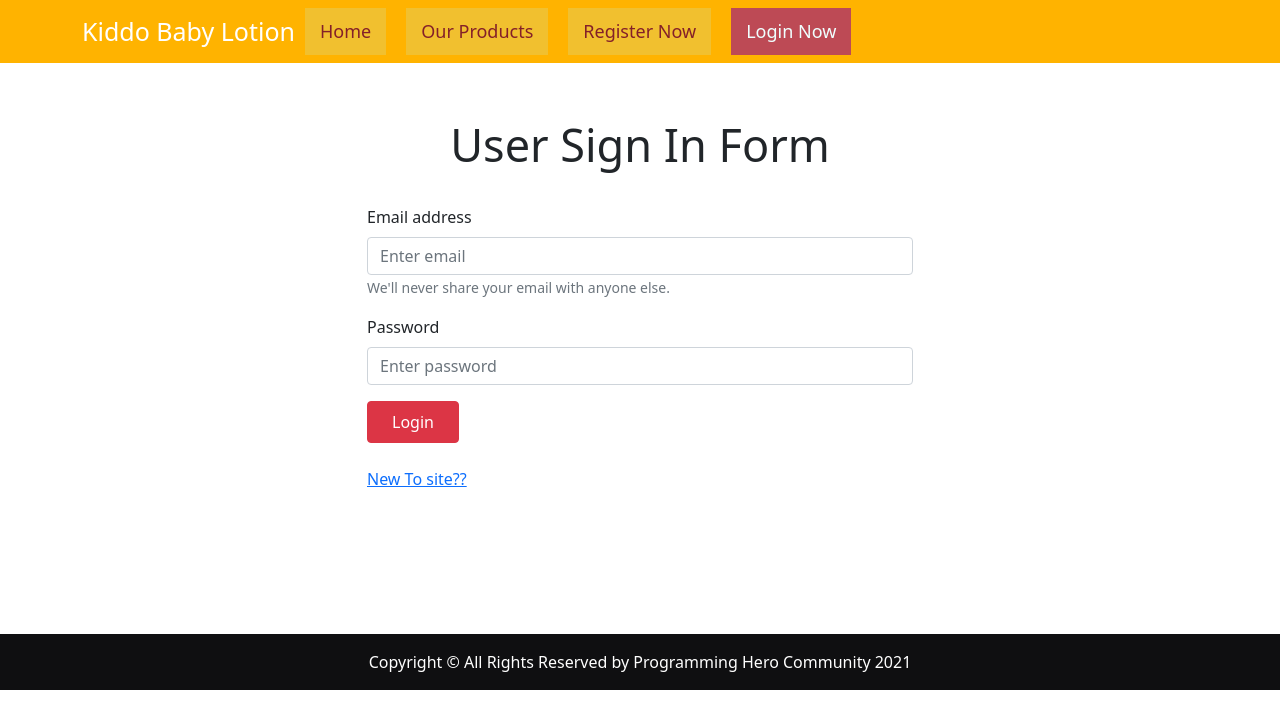
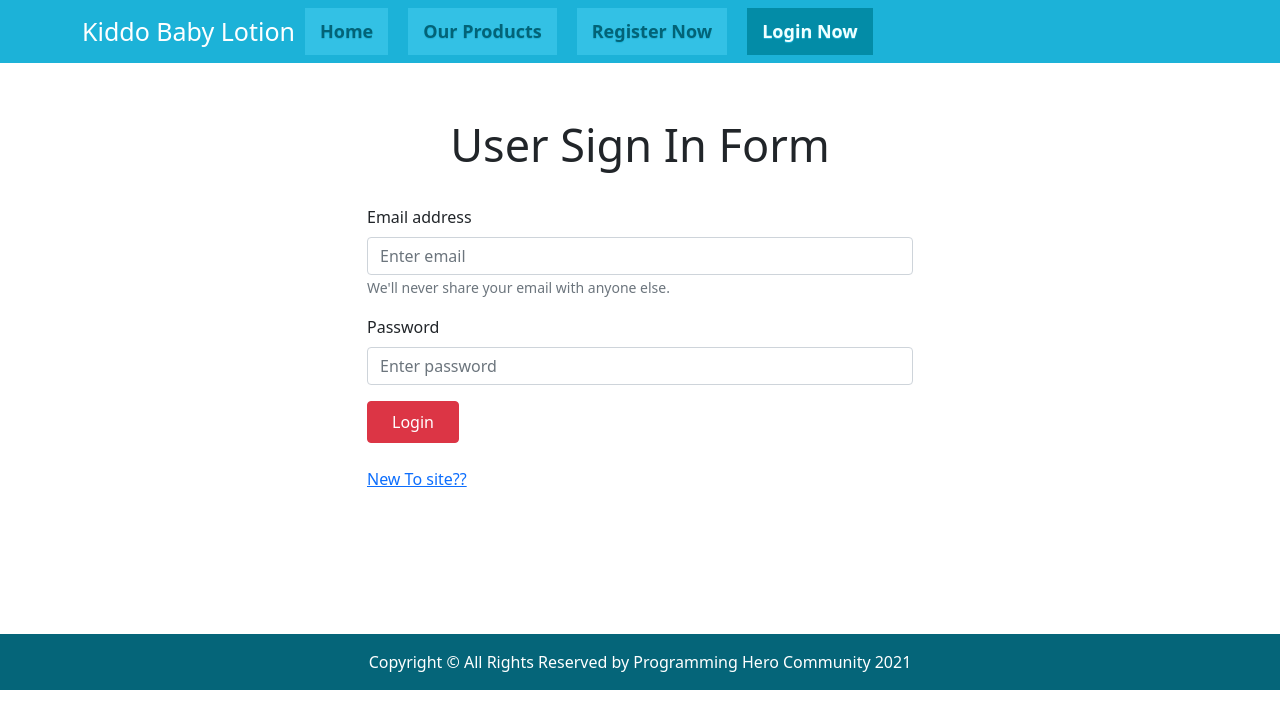
Before and after one commit to noim015/Kiddo-Baby-Lotion-Client-Side, a React (Create React App) app: page /login in a window 1280 px wide. Shown: the top 728 px of the page. Built offline with nearby package versions, Linux system fonts and the light colour scheme; no server answers.

Commit message:
almost done

```diff
--- a/src/Pages/AddNewProduct/AddNewProduct.js
+++ b/src/Pages/AddNewProduct/AddNewProduct.js
@@ -23,7 +23,7 @@ const AddNewProduct = () => {
 
         const newUser = { title, desc, price, img, age };
 
-        fetch('http://localhost:5000/users', {
+        fetch('http://localhost:5000/products', {
             method: 'POST',
             headers: {
                 'content-type': 'application/json'
@@ -33,7 +33,7 @@ const AddNewProduct = () => {
             .then(res => res.json())
             .then(data => {
                 if (data.insertedId) {
-                    alert('Successfully added the user.')
+                    alert('Successfully added a new product.')
                     e.target.reset();
                 }
             })
@@ -72,9 +72,6 @@ const AddNewProduct = () => {
                     <Form.Control type="text" ref={imgRef} placeholder="Enter Product image url" />
                   </Form.Group>
                 </Row>
-
-
-
                 <Button variant="danger" type="submit">
                   Add Now
                 </Button>
--- a/src/Pages/Details/Details.js
+++ b/src/Pages/Details/Details.js
@@ -15,9 +15,6 @@ const Details = () => {
 
   const matchingProduct = displayProducts.find((product) => product._id === key);
 
-
-
-  // console.log(productTitle)
     const nameRef = useRef();
     const mobileRef = useRef();
     const addressRef = useRef();
@@ -60,18 +57,10 @@ const Details = () => {
     }
 
 
-
-
-
-
     return (
         <div className="container">
           <Row>
              <h1>Place Order</h1>
-          </Row>
-          <Row>
-
-
           </Row>
             <Form onSubmit={handlePlaceOrder}>
 
@@ -83,7 +72,7 @@ const Details = () => {
 
                   <Form.Group as={Col} controlId="formGridMobile">
                     <Form.Label>Mobile</Form.Label>
-                    <Form.Control type="number" ref={mobileRef} placeholder="Mobile" />
+                    <Form.Control type="mobile" ref={mobileRef} placeholder="Mobile" />
                   </Form.Group>
                 </Row>
 
@@ -91,8 +80,6 @@ const Details = () => {
                   <Form.Label>Address</Form.Label>
                   <Form.Control placeholder="1234 Main St" ref={addressRef} />
                 </Form.Group>
-
-
 
                 <Row className="mb-3">
                   <Form.Group as={Col} controlId="formGridCity">
@@ -111,8 +98,6 @@ const Details = () => {
                   </Form.Group>
                 </Row>
 
-
-
                 <Button variant="danger" type="submit">
                   Place Order
                 </Button>
--- a/src/Pages/Footer/Footer.css
+++ b/src/Pages/Footer/Footer.css
@@ -11,7 +11,7 @@
 
   }
   .copyright {
-    background-color: #0f0f11;
+    background-color: #056579;
   }
 
   .dropdown-menu.show {
--- a/src/Pages/Header/Header.css
+++ b/src/Pages/Header/Header.css
@@ -1,15 +1,18 @@
 .header_navigration{
-    background: #ffb300;
+    background: #1cb2d8;
 }
 
 /*Website navigration style*/
 .me-auto a{
-    color: #842029;
+    color: #036377;
     text-decoration: none;
     font-size: 18px;
     padding: 10px 15px;
-    background: #f1c02f;
+    background: #33c1e5;
     margin: 0 10px;
+    font-weight: 600;
+    text-shadow: 0 1px 1px #1cb2d8;
+    text-align: center;
 }
 /*Website navigration active button style*/
 .me-auto .active{
@@ -17,6 +20,6 @@
     text-decoration: none;
     font-size: 18px;
     padding: 10px 15px;
-    background: #bd4a55;
+    background: #038ca7;
     margin: 0 10px;
 }
--- a/src/Pages/Home/Banner/Banner.js
+++ b/src/Pages/Home/Banner/Banner.js
@@ -15,8 +15,8 @@ const Banner = () => {
                         alt="First slide"
                     />
                     <Carousel.Caption>
-                        <h1>TRAIN WITH THE BEST PERSONAL TRAINER</h1>
-                        <p>USE OUR EXPERIENCE TO ACHIEVE THE MIND AND BODY YOU DESERVE.</p>
+                        <h1>Gentle for Babies, and the Planet</h1>
+                        <p>we're always pushing ourselves to improve - our products</p>
                     </Carousel.Caption>
                 </Carousel.Item>
                 <Carousel.Item style={{maxHeight:'700px'}}>
@@ -26,8 +26,9 @@ const Banner = () => {
                         alt="Second slide"
                     />
                     <Carousel.Caption>
-                        <h1>TRAIN WITH THE BEST PERSONAL NUTRITIONIST</h1>
-                        <p>USE OUR EXPERIENCE TO ACHIEVE THE PHYSIQUE YOU DESERVE.</p>
+                        <h1>Get personalized tips & tricks for you and your little one</h1>
+                        <p>Get personalized tips & tricks for you and your little one
+delivered to your inbox</p>
                     </Carousel.Caption>
                 </Carousel.Item>
                 <Carousel.Item style={{maxHeight:'700px'}}>
@@ -37,8 +38,8 @@ const Banner = () => {
                         alt="Third slide"
                     />
                     <Carousel.Caption>
-                        <h1>TRAIN WITH THE BEST PERSONAL MOTIVATOR</h1>
-                        <p>USE OUR EXPERIENCE TO ACHIEVE THE MUSCLE YOU DESERVE.</p>
+                        <h1>Baby skin is super sensitive</h1>
+                        <p>Baby skin is super sensitive, and it takes gentle products to do the job right.</p>
                     </Carousel.Caption>
                 </Carousel.Item>
             </Carousel>
--- a/src/Pages/ManageProducts/ManageProducts.js
+++ b/src/Pages/ManageProducts/ManageProducts.js
@@ -6,7 +6,7 @@ const ManageProducts = () => {
     const [orders, setOrders] = useState([]);
 
     useEffect(() => {
-        fetch(`http://localhost:5000/users`)
+        fetch(`http://localhost:5000/products`)
             .then(res => res.json())
             .then(data => {
                 setOrders(data);
@@ -19,7 +19,7 @@ const ManageProducts = () => {
     const [users, setUsers] = useState([]);
 
     useEffect(() => {
-        fetch('http://localhost:5000/users')
+        fetch('http://localhost:5000/products')
             .then(res => res.json())
             .then(data => setUsers(data));
     }, []);
@@ -28,7 +28,7 @@ const ManageProducts = () => {
     const handleDeleteUser = id => {
         const proceed = window.confirm('Are you sure, you want to delete?');
         if (proceed) {
-            const url = `http://localhost:5000/users/${id}`;
+            const url = `http://localhost:5000/products/${id}`;
             fetch(url, {
                 method: 'DELETE'
             })
@@ -38,6 +38,7 @@ const ManageProducts = () => {
                         alert('deleted successfully');
                         const remainingUsers = users.filter(user => user._id !== id);
                         setUsers(remainingUsers);
+                        window.location.reload();
                     }
                 });
         }
--- a/src/Pages/Orders/Orders.js
+++ b/src/Pages/Orders/Orders.js
@@ -47,7 +47,7 @@ const Orders = ({ course }) => {
                         <h4>Price: {productPrice}$</h4>
                       </Card.Body>
                       <Card.Body className="d-flex">
-                      <button onClick={() => handleDeleteUser(_id)}>Delete Order</button>
+                      <button className="btn btn-danger" onClick={() => handleDeleteUser(_id)}>Delete Order</button>
                       </Card.Body>
                     </Card>
                   </div>
--- a/src/Pages/Product/Product.js
+++ b/src/Pages/Product/Product.js
@@ -3,25 +3,25 @@ import { Card, Col } from 'react-bootstrap';
 import { NavLink } from 'react-router-dom';
 
 const Product = ({ course }) => {
-   const {_id , title, price, desc, img } = course;
+   const {_id , title, price, desc, img, age } = course;
 
     return (
         <Col sm={12} md={6} lg={4}>
 
         <div className="m-2">
           <Card className="mx-auto" style={{ width: "21rem" }}>
-            <Card.Img variant="top" style={{maxHeight:'150px'}} className="img-fluid" src={img} />
+            <Card.Img variant="top" style={{maxHeight:'350px'}} className="img-fluid" src={img} />
             <Card.Body className="my-1 py-1">
               <Card.Title>{title}</Card.Title>
               <Card.Text>{desc}</Card.Text>
             </Card.Body>
             <Card.Body className="my-1 py-1">
-              <h4>Price: {price}$</h4>
+              <h4>Price: {price}$ <span style={{color:'#dc3545', float:'right',fontSize:'18px'}}> Age: {age} </span> </h4>
             </Card.Body>
             <Card.Body className="d-flex">
             <NavLink
                 to={`/Products/${_id}`}
-                className="btn btn-danger w-100 me-1"
+                className="btn btn-primary w-100 me-1"
               >
                 Order Now
               </NavLink>
--- a/src/hooks/useProducts.js
+++ b/src/hooks/useProducts.js
@@ -8,7 +8,7 @@ const useProducts = () => {
     const [displayProducts, setDisplayProducts] = useState([]);
 
     useEffect(() => {
-        fetch(`http://localhost:5000/users`)
+        fetch(`http://localhost:5000/products`)
             .then(res => res.json())
             .then(data => {
                 setProducts(data);
```
